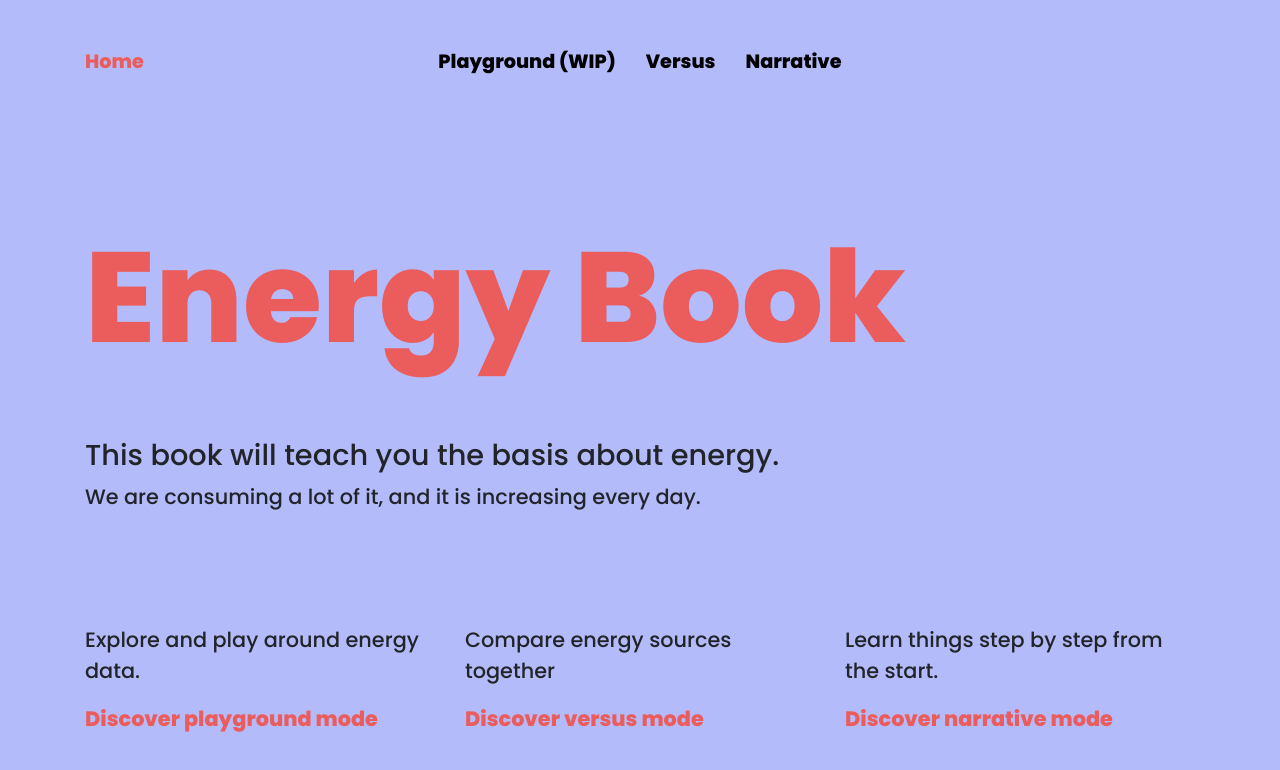
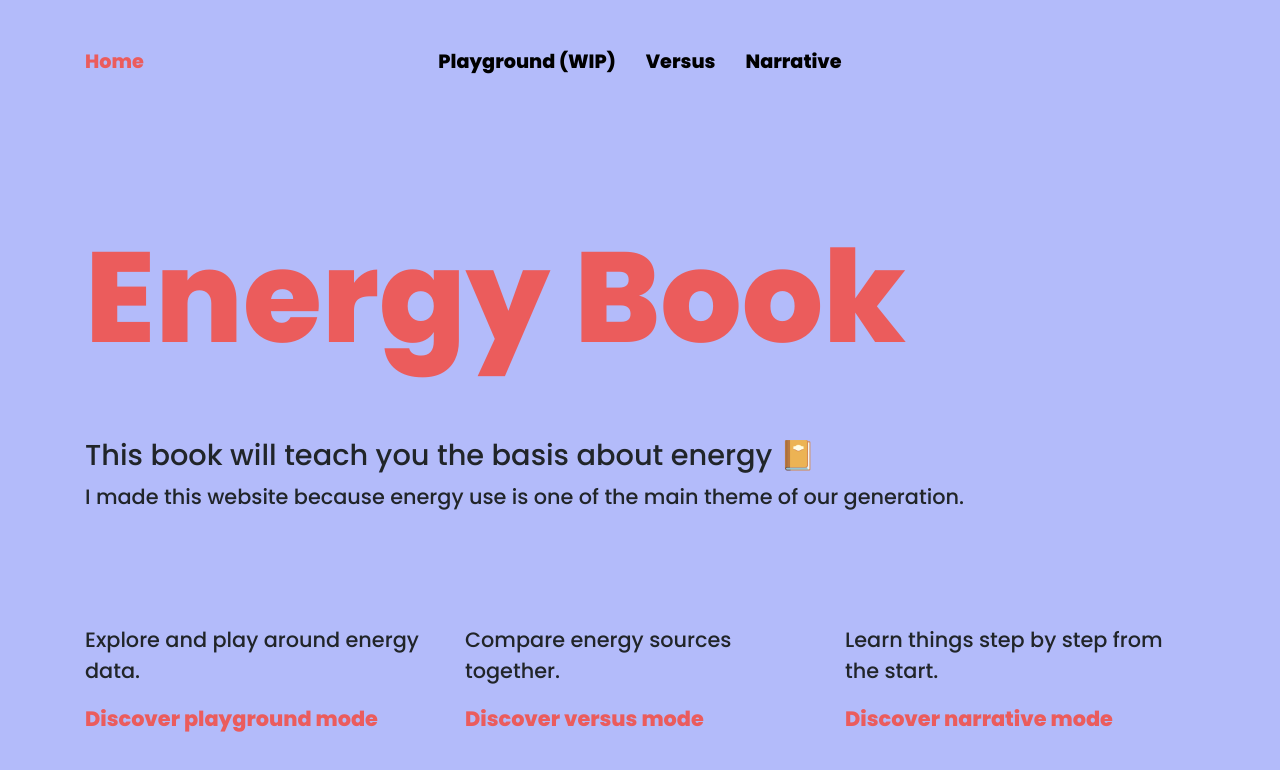
Before and after one commit to alexandre-mace/energybook, a React (Create React App) app: page / in a window 1280 px wide. Shown: the top 770 px of the page. Built offline with nearby package versions, Linux system fonts and the light colour scheme.

Commit message:
Update UI

```diff
--- a/src/App.js
+++ b/src/App.js
@@ -81,8 +81,8 @@ function App() {
                       <div className="row">
                           <div className="col">
                               <h1 className={"mb-3 pb-5 app-title color-primary"}>Energy Book</h1>
-                              <h4>This book will teach you the basis about energy.</h4>
-                              <p>We are consuming a lot of it, and it is increasing every day.</p>
+                              <h4>This book will teach you the basis about energy 📔</h4>
+                              <p>I made this website because energy use is one of the main theme of our generation.</p>
                           </div>
                       </div>
                     </div>
@@ -93,7 +93,7 @@ function App() {
                                 <div><strong className={"clickable"} onClick={() => setAppMode('playground')}>Discover playground mode</strong></div>
                             </div>
                             <div className="d-flex col display-flex flex-column justify-content-between">
-                                <div><p>Compare energy sources together</p></div>
+                                <div><p>Compare energy sources together.</p></div>
                                 <div><strong className={"clickable"} onClick={() => {
                                     setLoading(true)
                                     delayedCloseLoader()
```
